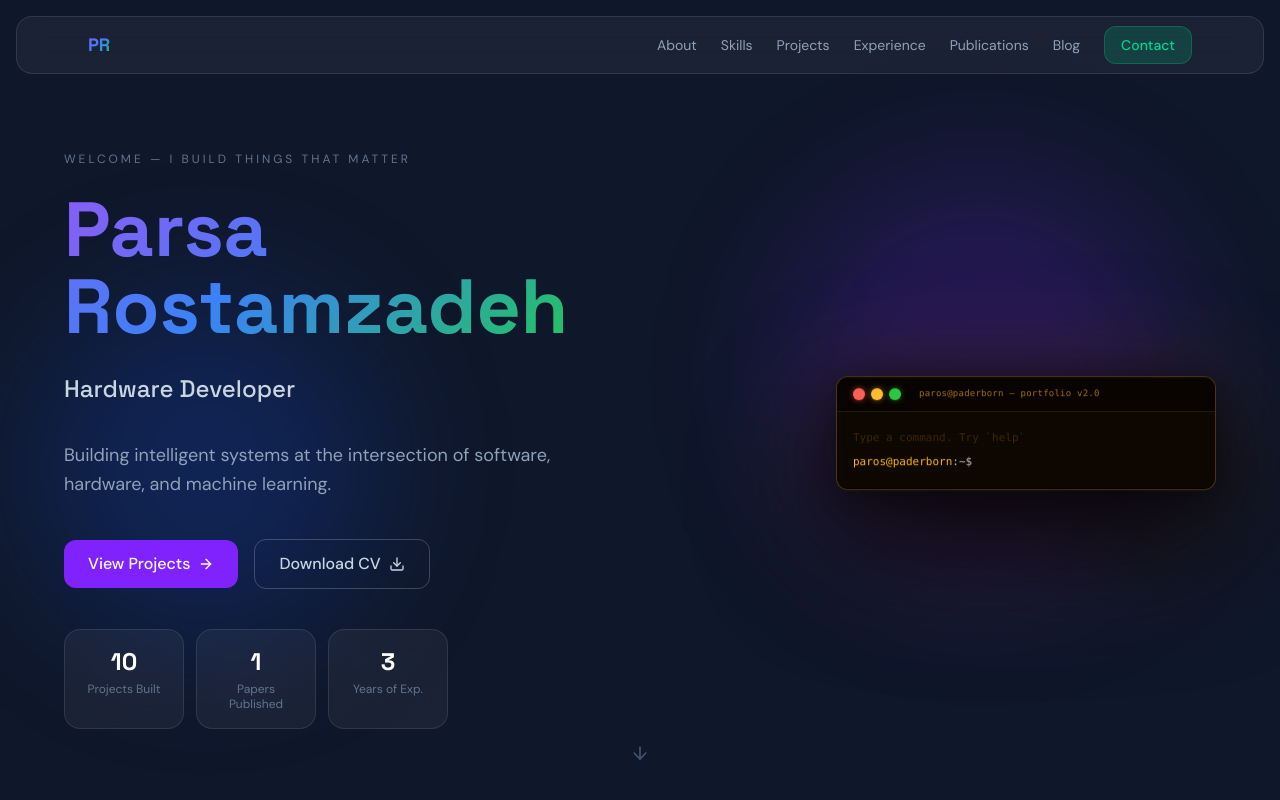
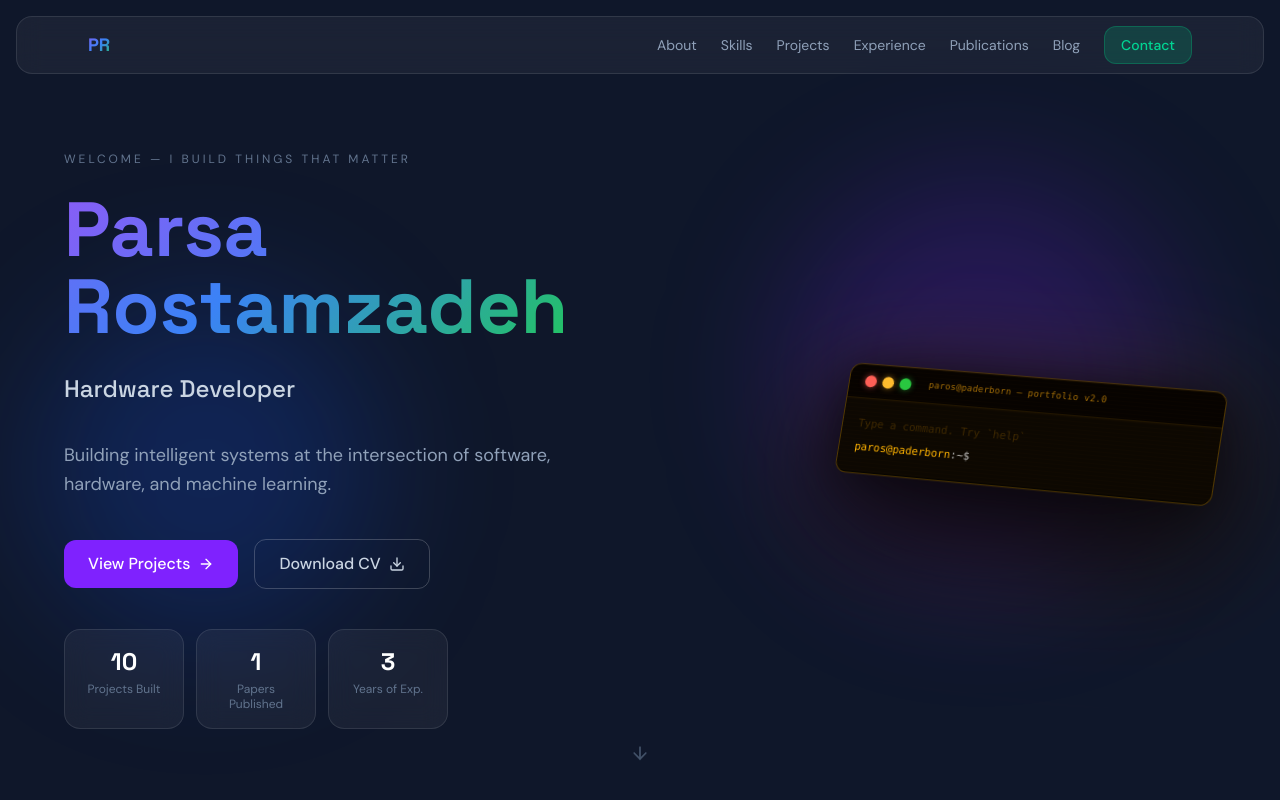
Before and after one commit to P4R0S/portfolio, a Next.js app: page / in a window 1280 px wide. Shown: the top 800 px of the page. Built offline with nearby package versions, Linux system fonts and the light colour scheme.

Commit message:
fix: separate static 3D transform from Framer Motion float so skew/rotate actually apply

```diff
--- a/components/terminal/HeroTerminal.tsx
+++ b/components/terminal/HeroTerminal.tsx
@@ -187,15 +187,18 @@ export function HeroTerminal() {
       className="w-full max-w-[380px] cursor-text relative"
       onClick={() => inputRef.current?.focus()}
     >
-      {/* Persistent 3D tilt + float loop */}
-      <motion.div
-        animate={{ y: [0, -12, 0] }}
-        transition={{ duration: 4, ease: 'easeInOut', repeat: Infinity }}
+      {/* Static 3D tilt — plain div so Framer Motion doesn't override it */}
+      <div
         style={{
           transform: 'perspective(900px) rotateY(-6deg) rotateX(2deg) rotate(5deg) skewX(-4deg)',
           filter:
             'drop-shadow(0 40px 60px rgba(0,0,0,0.85)) drop-shadow(0 8px 24px rgba(0,0,0,0.6)) drop-shadow(0 0 50px rgba(255,140,0,0.13))',
         }}
+      >
+      {/* Float loop — separate motion.div so it doesn't fight the transform above */}
+      <motion.div
+        animate={{ y: [0, -12, 0] }}
+        transition={{ duration: 4, ease: 'easeInOut', repeat: Infinity }}
       >
         {/* CRT scanlines */}
         <div
@@ -274,6 +277,7 @@ export function HeroTerminal() {
           </div>
         </div>
       </motion.div>
+      </div>
 
       {/* Hidden input */}
       <input
```
